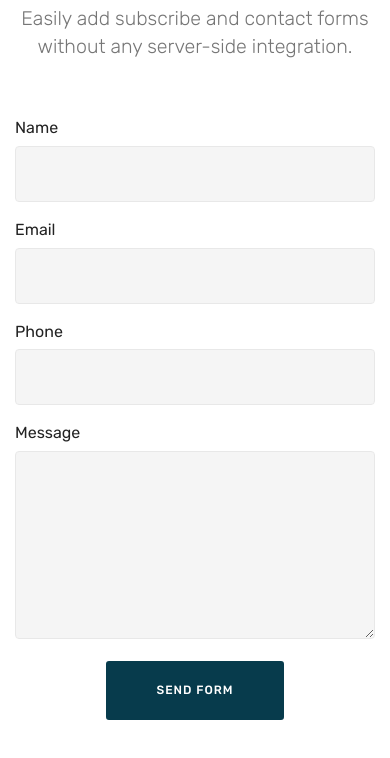
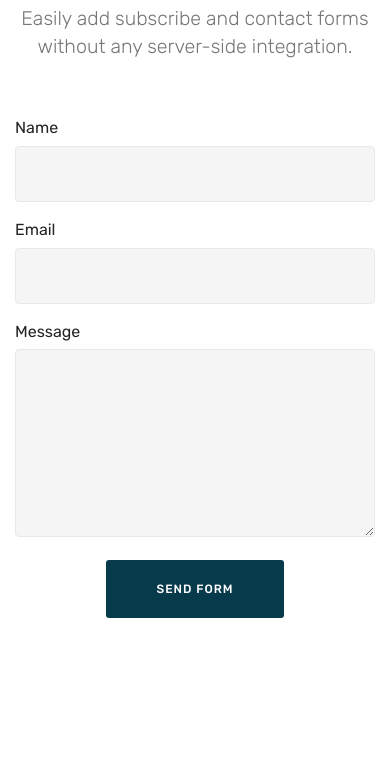
Before and after one commit to itsmiraculous/contact, a plain HTML site: page page1.html in a window 390 px wide. Shown: the part 194-952 px from the top of the page. After the commit the page ends 908 px from the top, so only its background shows below. Drawn offline with Linux system fonts and the light colour scheme.

```diff
--- a/page1.html
+++ b/page1.html
@@ -75,7 +75,7 @@
     </nav>
 </section>
 
-<section class="engine"><a href="https://mobirise.info/r">bootstrap templates</a></section><section class="mbr-section form1 cid-s4u4efUWM2" id="form1-9n">
+<section class="engine"><a href="https://mobirise.info/x">css templates</a></section><section class="mbr-section form1 cid-s4u4efUWM2" id="form1-9n">
 
 
 
@@ -96,7 +96,7 @@
         <div class="row justify-content-center">
             <div class="media-container-column col-lg-8" data-form-type="formoid">
                 <!---Formbuilder Form--->
-                <form action="https://mobirise.com/" method="POST" class="mbr-form form-with-styler" data-form-title="Mobirise Form"><input type="hidden" name="email" data-form-email="true" value="O1Bb869RtEFlLcn8zS8Lixd7wRO4iQ15DtGXMLCLZCjWQ7govBh/n+yvFPvIO+R0/3Fgb9j75xohiOnQiM8ZDEVfdY0m62EZIyE1051vGe+H9C+tukgu4ewySTA4Xfyt">
+                <form action="https://mobirise.com/" method="POST" class="mbr-form form-with-styler" data-form-title="Mobirise Form"><input type="hidden" name="email" data-form-email="true" value="WjWSo+OfxYTEqCihfF2cb0GjAM2s15lk6Gj5FItlE59GrOoK2mdlJ2akcUO8uLYnHskvkv8B12e4ymGown/+15DV8myfuQk3wVILp/EE1BZwL+YzEZptHw3F0jfC/J5B">
                     <div class="row">
                         <div hidden="hidden" data-form-alert="" class="alert alert-success col-12">Thanks for filling out the form!</div>
                         <div hidden="hidden" data-form-alert-danger="" class="alert alert-danger col-12">
@@ -111,10 +111,7 @@
                             <label for="email-form1-9n" class="form-control-label mbr-fonts-style display-7">Email</label>
                             <input type="email" name="email" data-form-field="Email" required="required" class="form-control display-7" id="email-form1-9n">
                         </div>
-                        <div data-for="phone" class="col-md-4  form-group">
-                            <label for="phone-form1-9n" class="form-control-label mbr-fonts-style display-7">Phone</label>
-                            <input type="tel" name="phone" data-form-field="Phone" class="form-control display-7" id="phone-form1-9n">
-                        </div>
+
                         <div data-for="message" class="col-md-12 form-group">
                             <label for="message-form1-9n" class="form-control-label mbr-fonts-style display-7">Message</label>
                             <textarea name="message" data-form-field="Message" class="form-control display-7" id="message-form1-9n"></textarea>
```
Also changed, not shown: index.html (+1 -1 lines), page2.html (+1 -1 lines), 1 other file.
